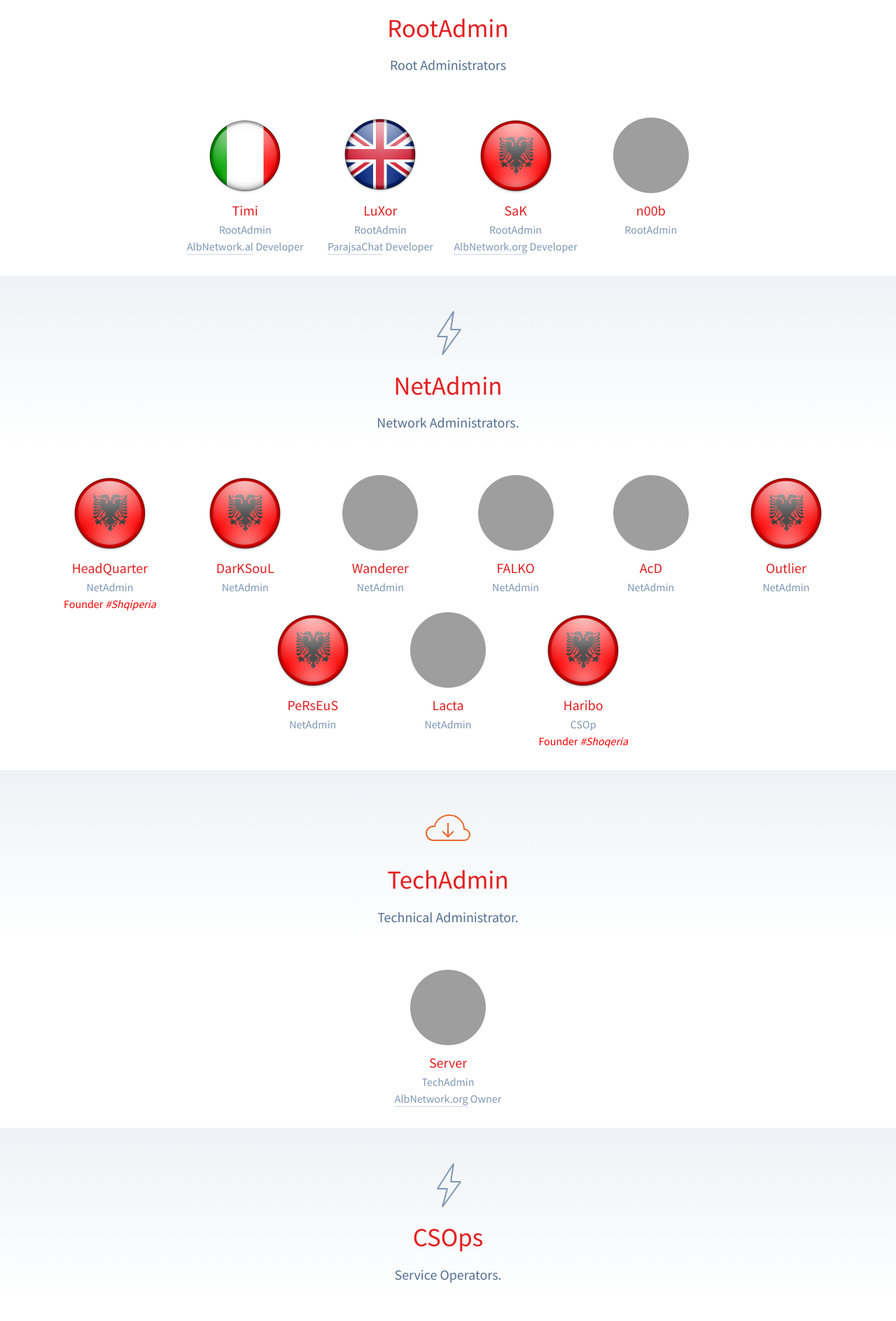
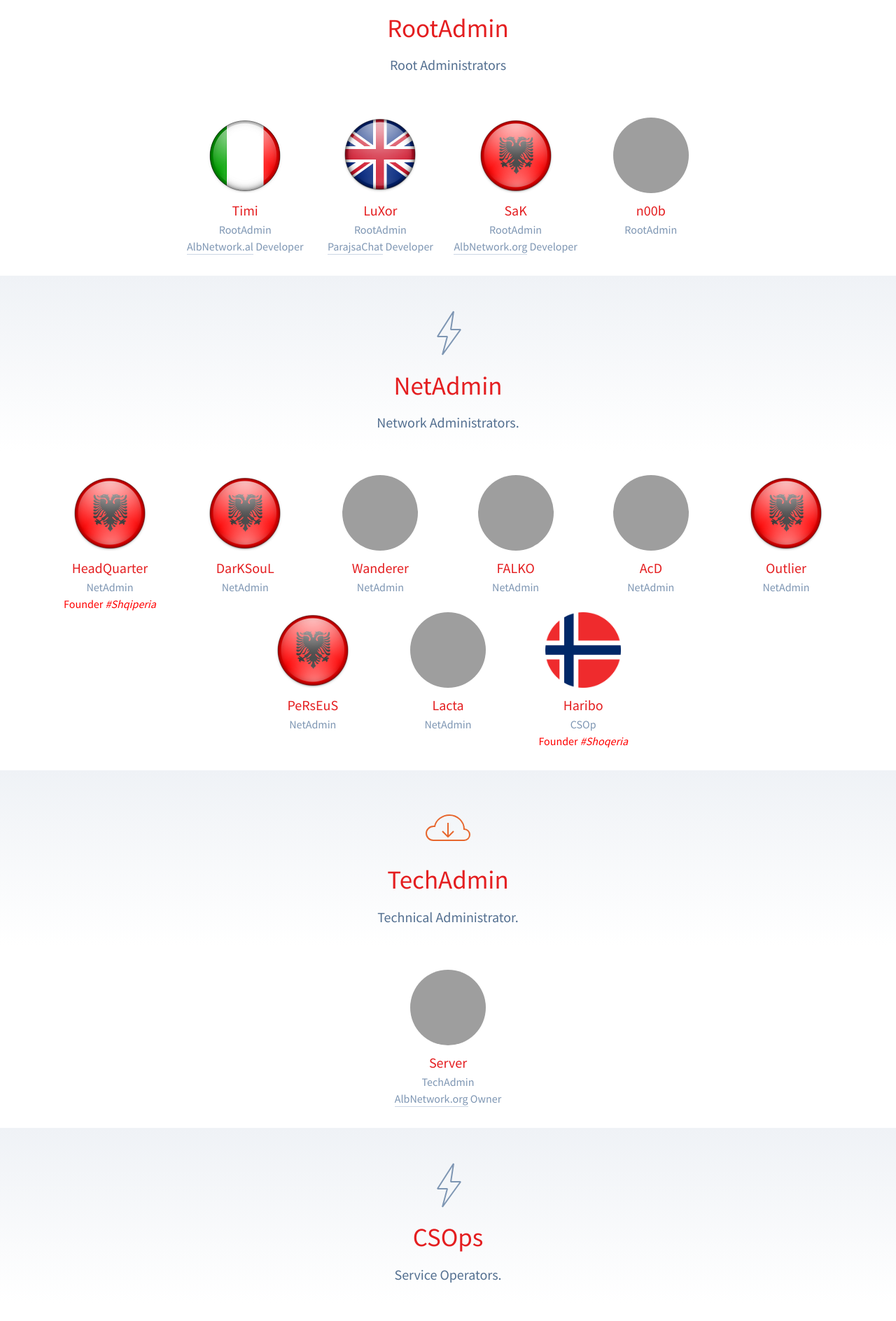
Before and after one commit to AlbnetworkOrg/albnetworkorg.github.io, a Jekyll site: the page built from skuadra.html, in a window 1280 px wide. Shown: the part 541-2429 px from the top of the page at 70% size. Built offline with Jekyll 4.4.1, drawn with Linux system fonts in a browser that asks for light colours; grey boxes are pictures that could not be loaded.

Commit message:
Update skuadra.html

```diff
--- a/skuadra.html
+++ b/skuadra.html
@@ -183,7 +183,7 @@ permalink: /skuadra/
    <div class="Team-member">
       <h3>
         <a href="https://forum.albnetwork.org/u/Haribo" target="_blank">
-          <img src="{{ site.baseurl }}/img/al.png" alt="" width="108" height="108">
+          <img src="{{ site.baseurl }}/img/no.png" alt="" width="108" height="108">
           Haribo
         </a>
       </h3>
```
